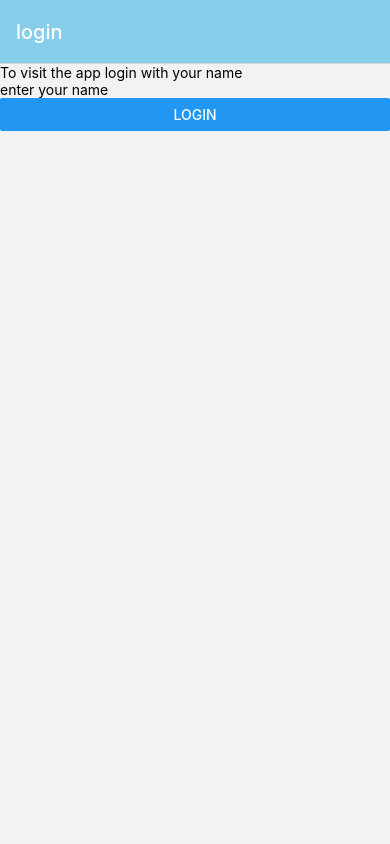
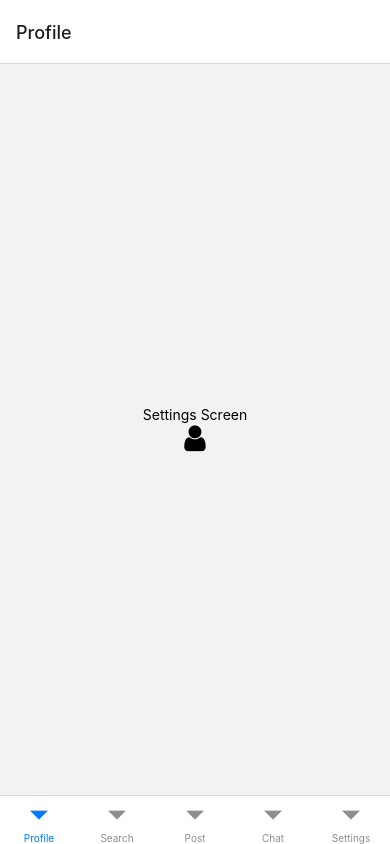
Before and after one commit to Kamalis8/React-components, a React Native app: screen /Profile in a window 390 px wide. Built offline with nearby package versions, Linux system fonts and the light colour scheme.

Commit message:
navigation: tab

```diff
--- a/App.tsx
+++ b/App.tsx
@@ -8,67 +8,29 @@
  */
 
 import React from 'react';
+import {createBottomTabNavigator} from '@react-navigation/bottom-tabs';
 import {NavigationContainer} from '@react-navigation/native';
-import {createNativeStackNavigator} from '@react-navigation/native-stack';
-import Homescreen from './Screens/Homescreen';
-import Detailscreen from './Screens/Detailscreen';
-import Loginscreen from './Screens/Loginscreen';
 
-const Stack = createNativeStackNavigator();
+import Profilescreen from './Screens/Profilescreen';
+import Searchscreen from './Screens/Searchscreen';
+import Postscreen from './Screens/Postscreen';
+import Settingscreen from './Screens/Settingscreen';
+import Chatscreen from './Screens/Chatscreen';
 
-const App = () => {
+const Tab = createBottomTabNavigator();
+
+const Navigation = () => {
   return (
     <NavigationContainer>
-      <Stack.Navigator>
-        <Stack.Screen
-          name="login"
-          component={Loginscreen}
-          options={{
-            title: 'login',
-            headerStyle: {
-              backgroundColor: 'skyblue',
-            },
-            headerTintColor: 'white',
-            headerTitleStyle: {
-              fontSize: 20,
-            },
-            headerTitleAlign: 'left',
-          }}
-        />
-
-        <Stack.Screen
-          name="Home"
-          component={Homescreen}
-          options={{
-            title: 'Home',
-            headerStyle: {
-              backgroundColor: 'skyblue',
-            },
-            headerTintColor: 'white',
-            headerTitleStyle: {
-              fontSize: 20,
-            },
-            headerTitleAlign: 'center',
-          }}
-        />
-        <Stack.Screen
-          name="Detail"
-          component={Detailscreen}
-          options={{
-            title: 'Detail',
-            headerStyle: {
-              backgroundColor: 'skyblue',
-            },
-            headerTintColor: 'white',
-            headerTitleStyle: {
-              fontSize: 20,
-            },
-            headerTitleAlign: 'center',
-          }}
-        />
-      </Stack.Navigator>
+      <Tab.Navigator>
+        <Tab.Screen name="Profile" component={Profilescreen} />
+        <Tab.Screen name="Search" component={Searchscreen} />
+        <Tab.Screen name="Post" component={Postscreen} />
+        <Tab.Screen name="Chat" component={Chatscreen} />
+        <Tab.Screen name="Settings" component={Settingscreen} />
+      </Tab.Navigator>
     </NavigationContainer>
   );
 };
 
-export default App;
+export default Navigation;
--- /dev/null
+++ b/Screens/Chatscreen.tsx
@@ -0,0 +1,21 @@
+import React from 'react';
+import {View, Text, StyleSheet} from 'react-native';
+import Icon from 'react-native-vector-icons/FontAwesome';
+
+const Chatscreen = () => {
+  return (
+    <View style={styles.container}>
+      <Text>Chat Screen</Text>
+      <Icon name="comments" size={30} color="black" />
+    </View>
+  );
+};
+const styles = StyleSheet.create({
+  container: {
+    flex: 1,
+    justifyContent: 'center',
+    alignItems: 'center',
+  },
+});
+
+export default Chatscreen;
--- a/Screens/Detailscreen.tsx
+++ /dev/null
@@ -1,19 +0,0 @@
-import React from 'react';
-import {View, Text, StyleSheet} from 'react-native';
-
-const Detailscreen = () => {
-  return (
-    <View>
-      <Text style={styles.text}>click here for more details </Text>
-    </View>
-  );
-};
-
-export default Detailscreen;
-const styles = StyleSheet.create({
-  text: {
-    fontSize: 16,
-    color: 'black',
-    fontWeight: '600',
-  },
-});
--- a/Screens/Homescreen.tsx
+++ /dev/null
@@ -1,30 +0,0 @@
-import React from 'react';
-import { View, Text, Button, StyleSheet } from 'react-native';
-
-const Homescreen = ({ route, navigation }) => {
-  const { name } = route.params;
-
-  return (
-    <View style={styles.container}>
-      <Text style={styles.welcomeText}>Welcome {name}</Text>
-      <Button
-        title="Go to Detail Screen"
-        onPress={() => navigation.navigate('Detail')}
-      />
-    </View>
-  );
-};
-
-export default Homescreen;
-
-const styles = StyleSheet.create({
-  container: {
-    flex: 1,
-    alignItems: 'center',
-    justifyContent: 'center',
-  },
-  welcomeText: {
-    fontSize: 24,
-    marginBottom: 20,
-  },
-});
--- a/Screens/Loginscreen.tsx
+++ /dev/null
@@ -1,22 +0,0 @@
-import React, {useState} from 'react';
-import {View, Text, TextInput, StyleSheet, Button} from 'react-native';
-const Loginscreen = props => {
-  const [name, setname] = useState('');
-  return (
-    <View>
-      <Text>To visit the app login with your name </Text>
-      <TextInput
-        placeholder="enter your name "
-        onChangeText={text => setname(text)}></TextInput>
-      <Button
-        title="login"
-        onPress={() =>
-          props.navigation.navigate('Home', {
-            name,
-          })
-        }
-      />
-    </View>
-  );
-};
-export default Loginscreen;
--- /dev/null
+++ b/Screens/Postscreen.tsx
@@ -0,0 +1,21 @@
+import React from 'react';
+import {View, Text, StyleSheet} from 'react-native';
+import Icon from 'react-native-vector-icons/FontAwesome';
+
+const Postscreen = () => {
+  return (
+    <View style={styles.container}>
+      <Text>Post Screen</Text>
+      <Icon name="pencil" size={30} color="black" />
+    </View>
+  );
+};
+const styles = StyleSheet.create({
+  container: {
+    flex: 1,
+    justifyContent: 'center',
+    alignItems: 'center',
+  },
+});
+
+export default Postscreen;
--- /dev/null
+++ b/Screens/Profilescreen.tsx
@@ -0,0 +1,21 @@
+import React from 'react';
+import {View, Text, StyleSheet} from 'react-native';
+import Icon from 'react-native-vector-icons/FontAwesome';
+
+const Profilescreen = () => {
+  return (
+    <View style={styles.container}>
+      <Text>Settings Screen</Text>
+      <Icon name="user" size={30} color="black" />
+    </View>
+  );
+};
+const styles = StyleSheet.create({
+  container: {
+    flex: 1,
+    justifyContent: 'center',
+    alignItems: 'center',
+  },
+});
+
+export default Profilescreen;
--- /dev/null
+++ b/Screens/Searchscreen.tsx
@@ -0,0 +1,20 @@
+import React from 'react';
+import {View, Text, StyleSheet} from 'react-native';
+import Icon from 'react-native-vector-icons/FontAwesome';
+
+const Searchscreen = () => {
+  return (
+    <View style={styles.container}>
+      <Text>Search Screen</Text>
+      <Icon name="search" size={30} color="black" />
+    </View>
+  );
+};
+const styles = StyleSheet.create({
+  container: {
+    flex: 1,
+    justifyContent: 'center',
+    alignItems: 'center',
+  },
+});
+export default Searchscreen;
--- /dev/null
+++ b/Screens/Settingscreen.tsx
@@ -0,0 +1,21 @@
+import React from 'react';
+import {View, Text, StyleSheet} from 'react-native';
+import Icon from 'react-native-vector-icons/FontAwesome';
+
+const Settingscreen = () => {
+  return (
+    <View style={styles.container}>
+      <Text>Settings Screen</Text>
+      <Icon name="cogs" size={30} color="black" />
+    </View>
+  );
+};
+const styles = StyleSheet.create({
+  container: {
+    flex: 1,
+    justifyContent: 'center',
+    alignItems: 'center',
+  },
+});
+
+export default Settingscreen;
--- a/package.json
+++ b/package.json
@@ -11,6 +11,7 @@
     "prepare": "husky install"
   },
   "dependencies": {
+    "@react-navigation/bottom-tabs": "^6.5.11",
     "@react-navigation/native": "^6.1.9",
     "@react-navigation/native-stack": "^6.9.16",
     "@react-navigation/stack": "^6.3.20",
```
Also changed, not shown: 1 other file (tests, documents, lock files or other folders).
